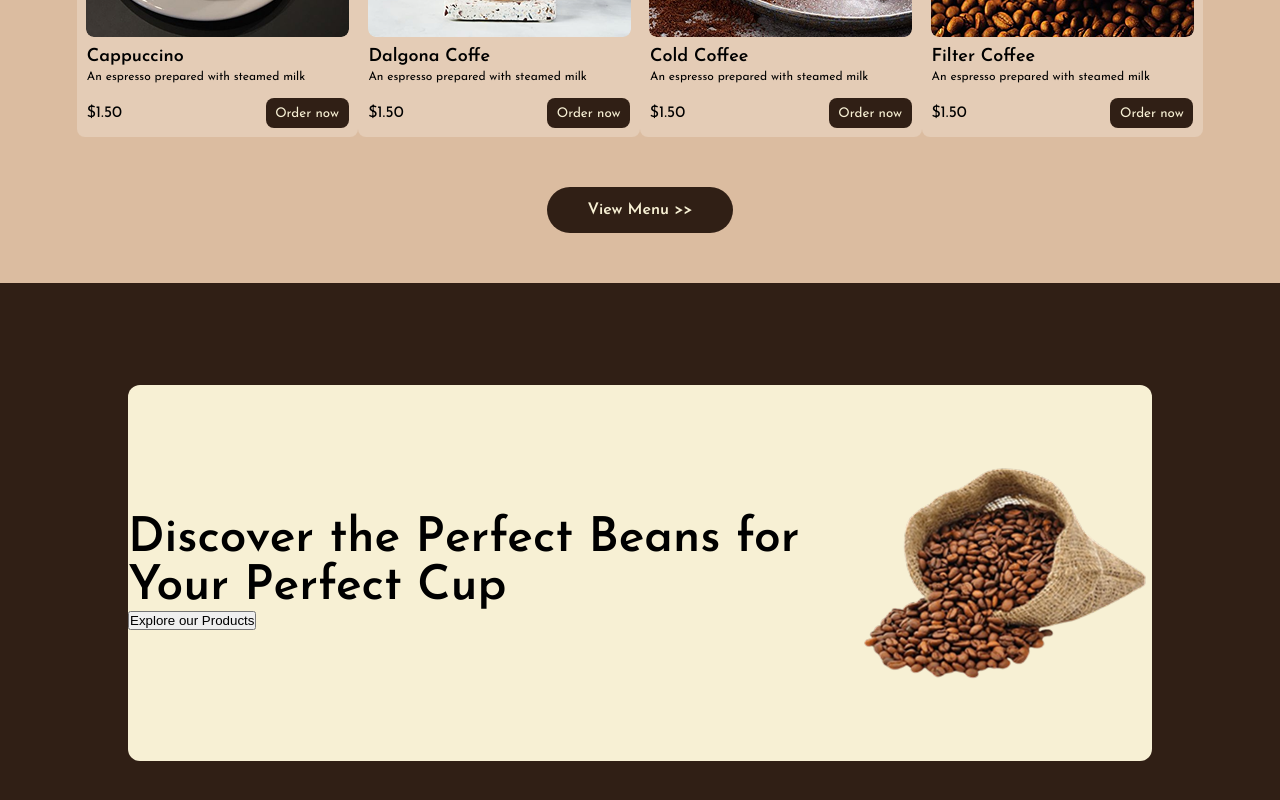
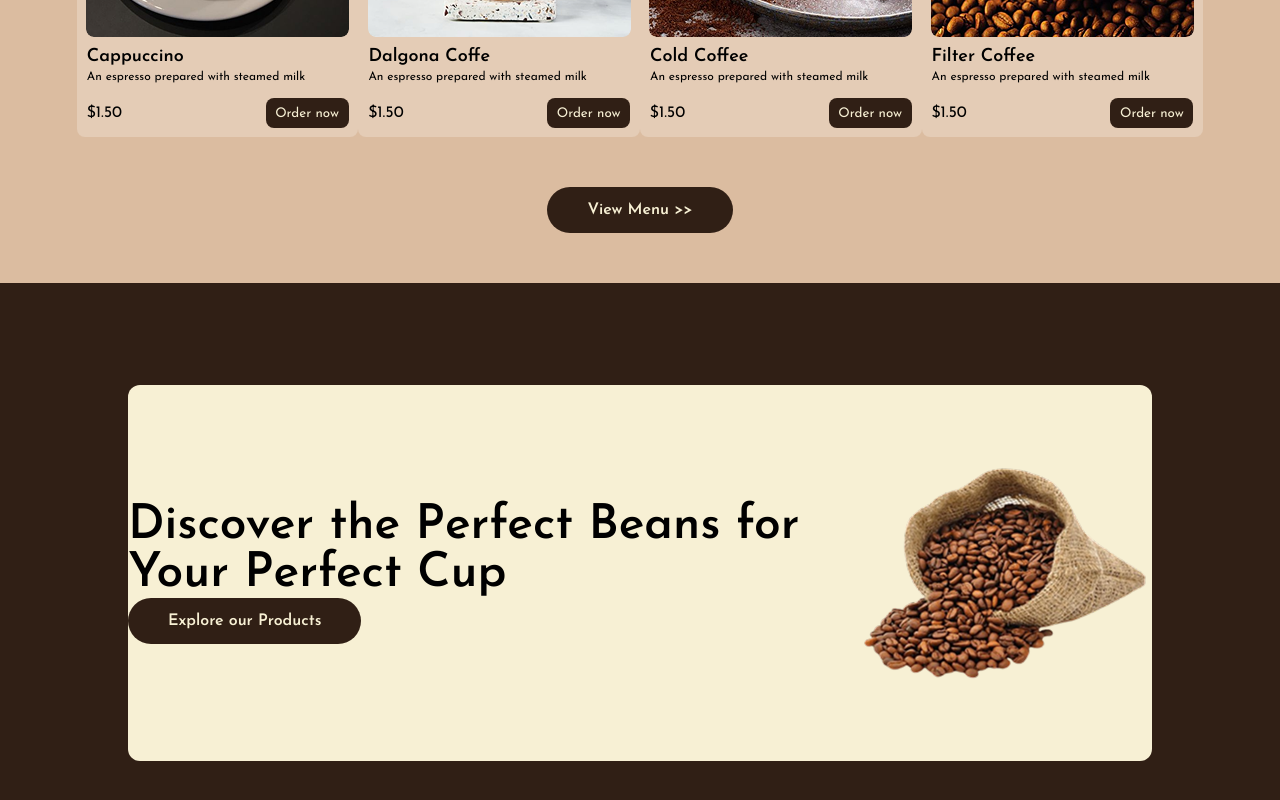
Before and after one commit to DEV-SHEGZ/Cofee-Brew, a React (Vite) app: page / in a window 1280 px wide. Shown: the part 2140-2940 px from the top of the page. Built offline with nearby package versions, Linux system fonts and the light colour scheme.

Commit message:
still working on UI

```diff
--- a/src/App.css
+++ b/src/App.css
@@ -437,3 +437,15 @@ hr {
   font-size: 48px;
   color: #00000;
 }
+
+.Explore-btn {
+  border: none;
+  border-radius: 25px;
+  padding: 15px 40px;
+  font-family: "Josefin Sans", sans-serif;
+  font-weight: 600;
+  font-size: 16px;
+  cursor: pointer;
+  background-color: #301f15;
+  color: #f7f0d4;
+}
--- a/src/components/Ourproducts.jsx
+++ b/src/components/Ourproducts.jsx
@@ -9,7 +9,7 @@ const Ourproducts = () => {
           <p className="products-p">
             Discover the Perfect Beans for Your Perfect Cup
           </p>
-          <button>Explore our Products</button>
+          <button className="Explore-btn">Explore our Products</button>
         </div>
 
         <img src={Beanbag} alt="Bean Bag" className="beanbag" />
```
